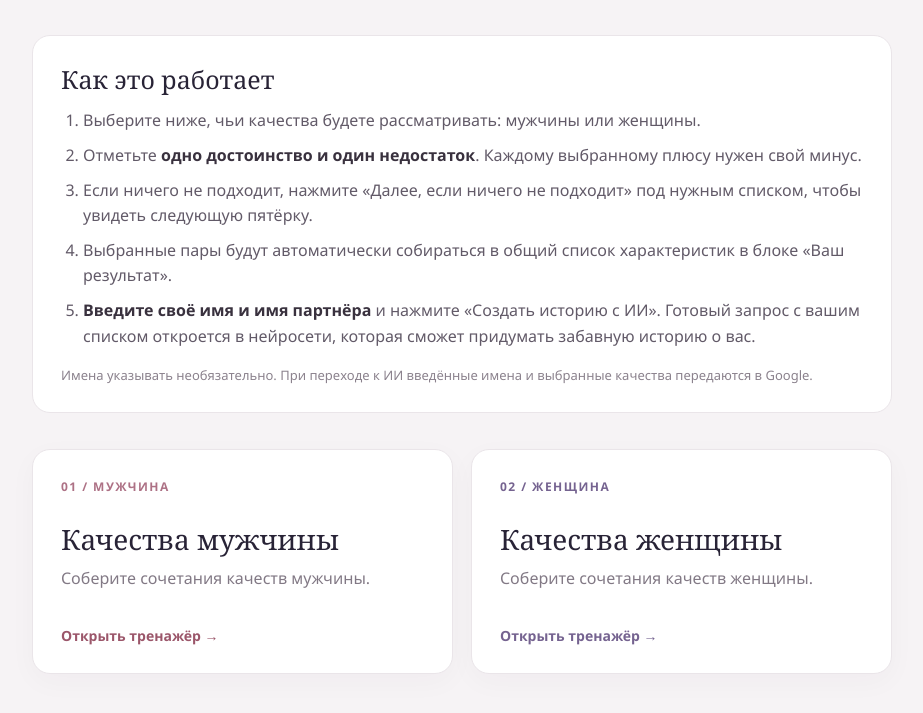
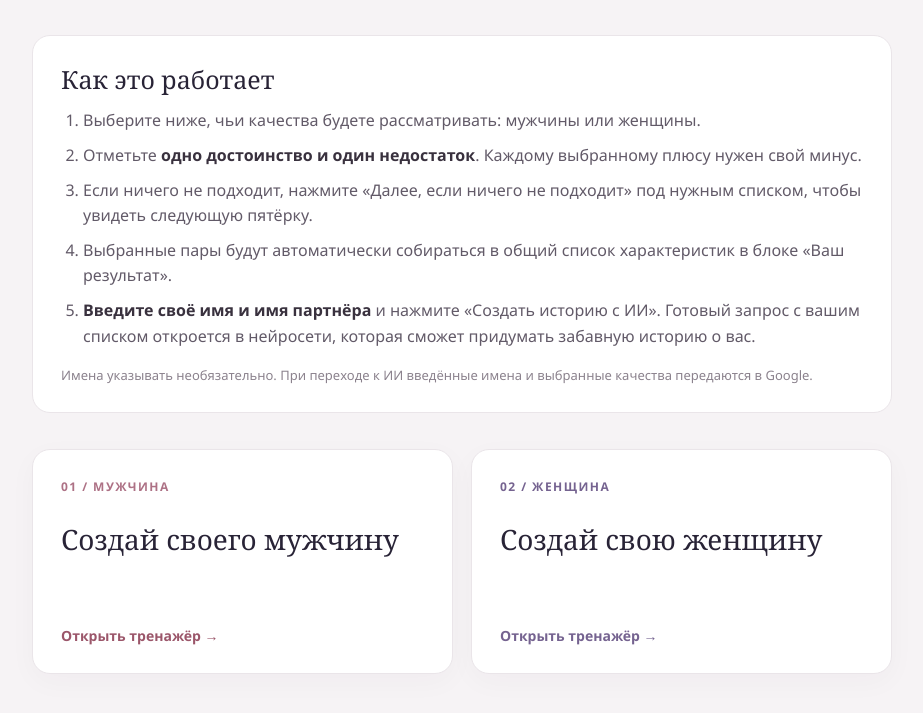
Before and after one commit to Anton890304/Craft_Your_Partner, a plain HTML site: page index.html in a window 1280 px wide. Shown: the part 291-1004 px from the top of the page, without its empty margins (178-1101 px from the left). Drawn offline with Linux system fonts and the light colour scheme.

Commit message:
Clarify trainer selection labels

```diff
--- a/index.html
+++ b/index.html
@@ -47,8 +47,8 @@
       <p class="note">Имена указывать необязательно. При переходе к ИИ введённые имена и выбранные качества передаются в Google.</p>
     </section>
     <div class="choices">
-      <a class="choice" href="man.html"><span class="number">01 / МУЖЧИНА</span><h2>Качества мужчины</h2><p class="description">Соберите сочетания качеств мужчины.</p><span class="link">Открыть тренажёр →</span></a>
-      <a class="choice" href="woman.html"><span class="number">02 / ЖЕНЩИНА</span><h2>Качества женщины</h2><p class="description">Соберите сочетания качеств женщины.</p><span class="link">Открыть тренажёр →</span></a>
+      <a class="choice" href="man.html"><span class="number">01 / МУЖЧИНА</span><h2>Создай своего мужчину</h2><span class="link">Открыть тренажёр →</span></a>
+      <a class="choice" href="woman.html"><span class="number">02 / ЖЕНЩИНА</span><h2>Создай свою женщину</h2><span class="link">Открыть тренажёр →</span></a>
     </div>
   </main>
 </body>
```
